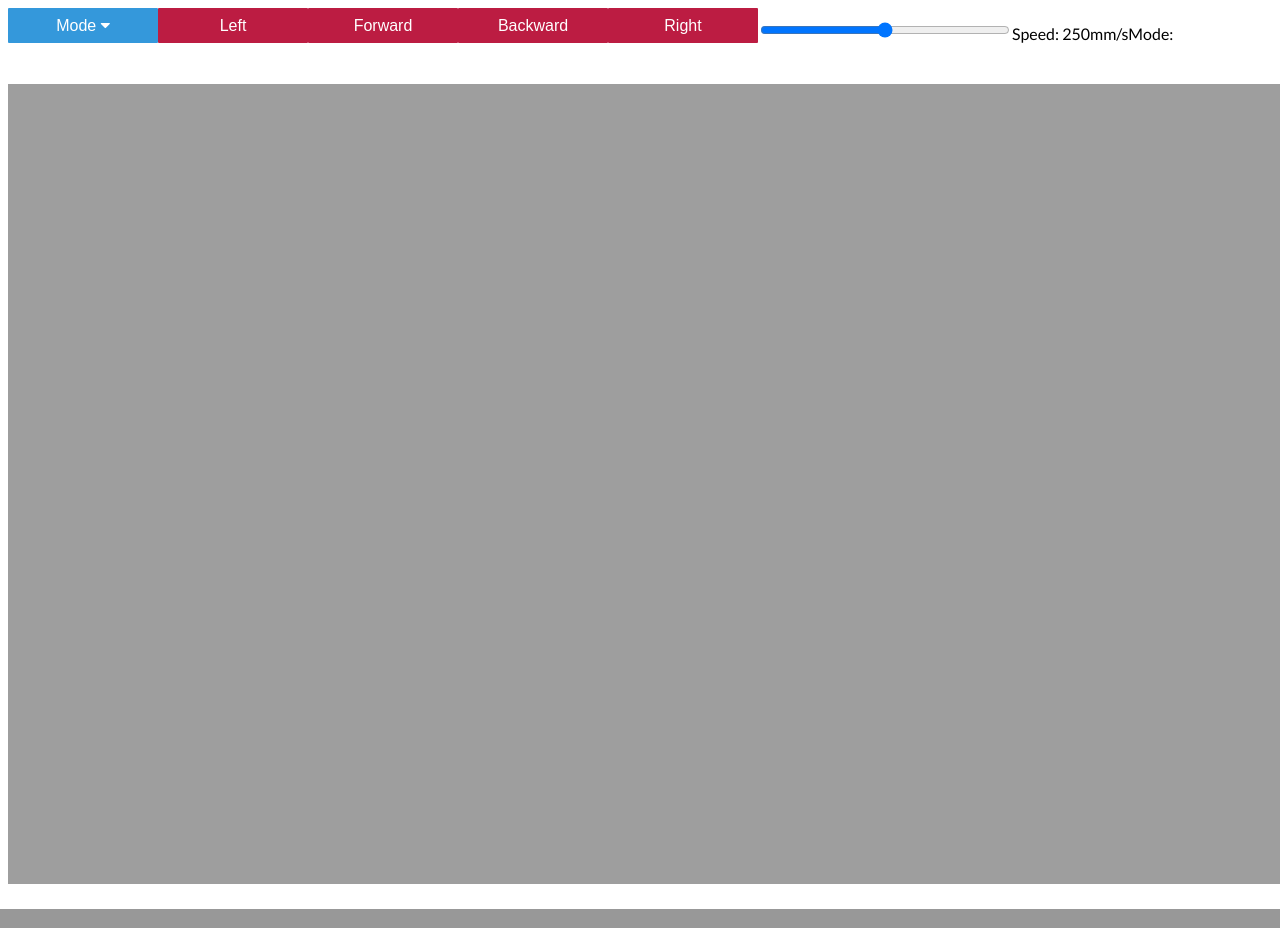
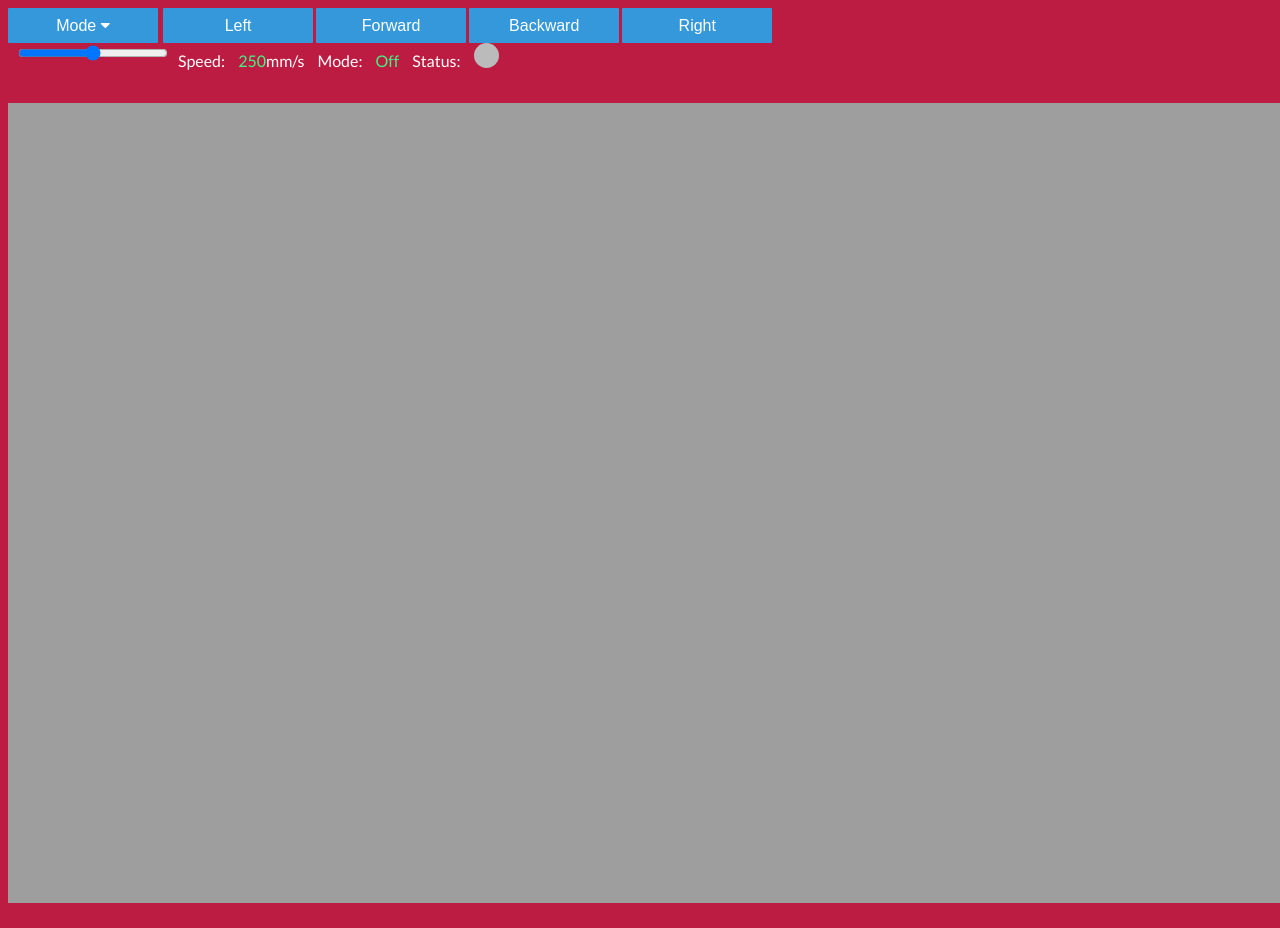
Before and after one commit to akuramshin/WebRobot, a Flask app: page / in a window 1280 px wide. Run offline with Flask 2, Linux system fonts and the light colour scheme; the visitor is signed in with stand-in values (Sample User, id 1); some libraries are stand-ins or nearby versions.

Commit message:
Started working on bot connection status indicator and also 'improved' the website layout a bit

```diff
--- a/server.py
+++ b/server.py
@@ -7,7 +7,7 @@ app = Flask(__name__)
 
 app.secret_key = 'X;\xce\xcc\xde\x8f.\x117\x16tO\xfd\x98\n<'
 
-# Add a feature to index.html where we can see if bot is connected or not ...
+# Add a feature to index.HOST where we can see if bot is connected or not ...
 # (if the socket client connected with the server running on the bot )
 HOST = "192.168.0.55"
 PORT = 9999
@@ -72,26 +72,15 @@ def rec():
 
 	return "Mode changed"
 
-"""
-@app.route("/getMode", methods = ['GET'])
+
+# Return the status of the connection with the bot
+@app.route("/getStatus", methods = ['GET'])
 def returnMode():
-	# Get the current mode of the bot
-	if bot.sensor_state['oi mode'] == bot.config.data['oi modes']['OFF']:
-		mode = "off"
-	elif bot.sensor_state['oi mode'] == bot.config.data['oi modes']['PASSIVE']:
-		mode = "passive"
-	elif bot.sensor_state['oi mode'] == bot.config.data['oi modes']['SAFE']:
-		mode = "safe"
-	elif bot.sensor_state['oi mode'] == bot.config.data['oi modes']['FULL']:
-		mode = "full"
-	else:
-		mode = "none"
 
-	# Create JSON data object with the current mode
-	currMode = json.dumps({"mode": mode})
+	currMode = json.dumps({"status": str(connected)})
 
 	return currMode
-"""
+
 
 if __name__ == "__main__":
 	connected = connect()
--- a/static/client.js
+++ b/static/client.js
@@ -3,11 +3,13 @@
 
 // Prevent holding down key from firing repetedly
 var fired = false;
+var connStatus = false;
 
 // Get the speed set with slider and update 'speedometer'
 var slider = document.getElementById("slider");
 var speed = document.getElementById("speed");
 var mode = document.getElementById("mode");
+var indicator = document.getElementById("dot");
 
 speed.innerHTML = slider.value;
 
@@ -48,21 +50,29 @@ window.onkeyup = function(){
 	fired = false;
 }
 
-/* Fetch the current mode of the robot and display
-function getCurrMode(){
-	fetch("/getMode")
+// Fetch the current mode of the robot and display
+function getCurrStatus(){
+	fetch("/getStatus")
 	.then(function(response){
 		return response.json();
 	})
 	.then(function(jsonResponse){
-		mode.innerHTML = jsonResponse.mode;
+		connStatus = jsonResponse.status;
 	});
+
+	if (connStatus){
+		indicator.style.color = "#42f483";
+		console.log("Robot connected!");
+	}else{
+		indicator.style.color = "red";
+		console.log("Robot is not connected!");
+	}
 }
-*/
+
 
 // function to send move data to server
 function sendMove(dir) {
-	speed = slider.value;
+	var speed = slider.value;
 	var data = {"direction":dir, "speed":speed};
 
 	// ajax the JSON to the server
@@ -114,5 +124,4 @@ function changeMode(mode) {
 	event.preventDefault();
 	console.log("Changed mode to " + mode);
 	this.mode.innerHTML = mode;
-	//getCurrMode();
 }
--- a/static/style.css
+++ b/static/style.css
@@ -4,6 +4,7 @@ body {
 
     font-family: 'Lato', sans-serif;
     font-weight: 400;
+    background: #bc1c42;
 }
 
 h1 {
@@ -12,7 +13,6 @@ h1 {
 }
 
 p {
-    float: left;
     font-size: 16px;
 }
 
@@ -44,14 +44,16 @@ button {
 }
 
 button {
-    border: 0px;
     padding: 8px 10px;
     border-radius: 1px;
 
+    background-color: #3498DB;
+    color: white;
+    border: none;
     cursor: pointer;
-    color: #fff;
-    background: #bc1c42;
+    margin: 0;
     text-align: center;
+    border-color: white;
 
     -webkit-transition: 0.15s background ease;
        -moz-transition: 0.15s background ease;
@@ -60,8 +62,8 @@ button {
             transition: 0.15s background ease;
 }
 
-button:hover, button:active {
-    background: #d25;
+button:hover, button:focus {
+    background-color: #2980B9;
 }
 
 .login {
@@ -88,6 +90,7 @@ button:hover, button:active {
 
 #slider {
     float: left;
+    width: 150px;
 }
 
 /* Display of the live stream */
@@ -96,20 +99,13 @@ button:hover, button:active {
     height: 100%;
 }
 
-/* Dropdown Button */
-.dropbtn {
-    background-color: #3498DB;
-    color: white;
-    font-size: 16px;
-    border: none;
-    cursor: pointer;
-    margin: 0;
-    text-align: center;
-}
-
-/* Dropdown button on hover & focus*/
-.dropbtn:hover, .dropbtn:focus {
-    background-color: #2980B9;
+/* Connection indicator */
+#dot {
+    height: 25px;
+    width: 25px;
+    background-color: #bbb;
+    border-radius: 50%;
+    display: inline-block;
 }
 
 /* The contianer for dropdown - needed to position the content */
@@ -124,7 +120,7 @@ button:hover, button:active {
     display: none;
     position: absolute;
     background-color: #f1f1f1;
-    min-width: 160px;
+    min-width: 150px;
     box-shadow: 0px 8px 16px 0px rgba(0,0,0,0.2);
     z-index: 1;
 }
@@ -150,8 +146,21 @@ button:hover, button:active {
 /* Top 'menu' bar*/
 .topbar {
     overflow: hidden;
+    padding-left: 5px;
 }
 
-.topbar button {
-    float: left;
+/* Bottom  'menu' bar */
+.bottombar {
+    height: 35px;
+    color: #fff;
+    overflow: hidden;
 }
+
+.bottombar p, input, span{
+    margin: 0;
+    padding: 0;
+    margin-left: 10px;
+    display: inline-block;
+    line-height: 35px;
+    vertical-align: top;
+}
--- a/templates/index.html
+++ b/templates/index.html
@@ -26,9 +26,13 @@
 	        <button class="moveButton" onmousedown="sendMove('forward')">Forward</button>
             <button class="moveButton" onmousedown="sendMove('backward')">Backward</button>
             <button class="moveButton" onmousedown="sendMove('right')">Right</button>
+        </div>
+        <div class="bottombar">
             <input type="range" id="slider"  min="1" max="500" value="250">
-            <p>Speed: <span id="speed"></span>mm/s</p>
-            <p>Mode: <span id="mode"></span></p>
+            <p>Speed: <span id="speed" style="color: #42f483"></span>mm/s</p>
+            <p>Mode: <span id="mode" style="color: #42f483">Off</span></p>
+            <p>Status: </p>
+            <span id="dot"></span>
         </div>
         <img id="video"></img>
         <script src="{{ url_for('static', filename='client.js') }}"></script>
```
